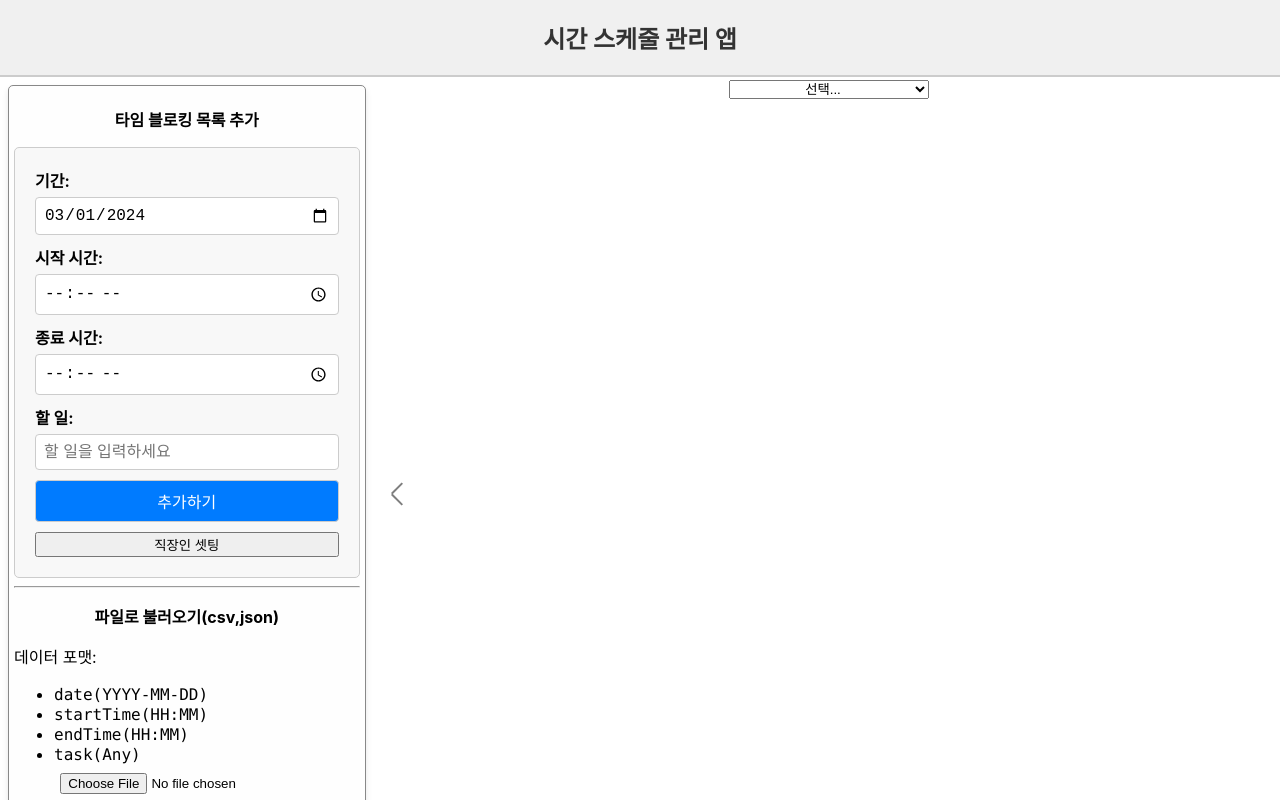
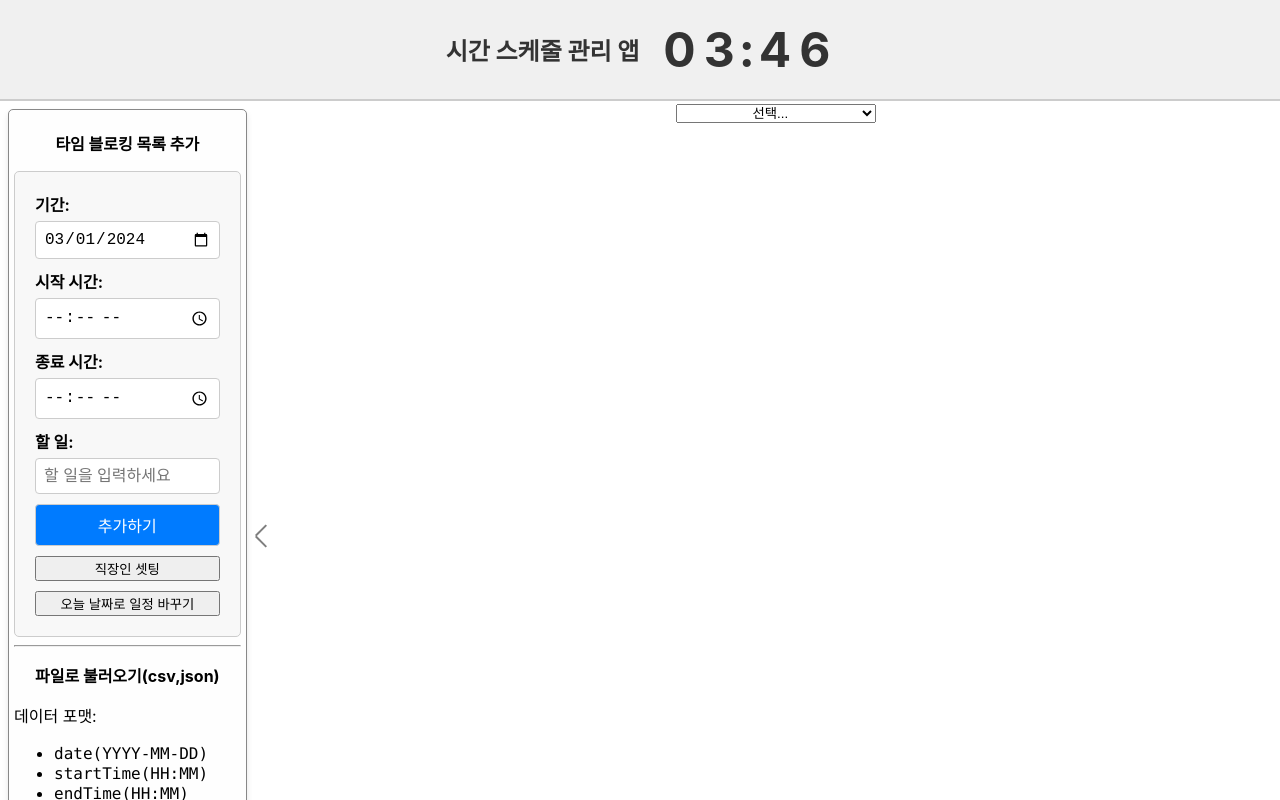
Before and after one commit to sungreong/react-time-block-schedule, a React (Create React App) app in the folder Project/ReactJS/time-blocking-app/: page / in a window 1280 px wide. Shown: the top 800 px of the page. Built offline with nearby package versions, Linux system fonts and the light colour scheme.

Commit message:
modify app

```diff
--- a/Project/ReactJS/time-blocking-app/src/App.css
+++ b/Project/ReactJS/time-blocking-app/src/App.css
@@ -238,8 +238,8 @@
   width: 1%; /* 전체 너비의 5% */
   min-width: 15px; /* 최소 너비 */
   opacity: 0.5; /* 기본 투명도 */
-  padding-left: 5px; /* 왼쪽 패딩 */
-  padding-right: 5px; /* 오른쪽 패딩 */
+  padding-left: 1px; /* 왼쪽 패딩 */
+  padding-right: 1px; /* 오른쪽 패딩 */
   transition: opacity 0.3s ease, border 0.3s ease; /* 투명도와 테두리 변경 애니메이션 */
   border: 2px solid transparent; /* 초기 테두리 설정, 투명 */
 
@@ -312,6 +312,6 @@
   }
 
   .toggle-container {
-    width: 10%; /* 모바일에서의 toggle 버튼 크기 조정 */
+    width: 1%; /* 모바일에서의 toggle 버튼 크기 조정 */
   }
 }
--- a/Project/ReactJS/time-blocking-app/src/App.js
+++ b/Project/ReactJS/time-blocking-app/src/App.js
@@ -3,6 +3,7 @@ import TimeBlockForm from './components/TimeBlockForm';
 import TimeBlockDisplay from './components/TimeBlockDisplay';
 import TimeBlocksClock from './components/TimeBlocksPieChart';
 import MyCalendar from './components/Calendar';
+import DigitalClock from './components/DigitalClock';
 import './App.css';
 import 'react-big-calendar/lib/css/react-big-calendar.css';
 
@@ -92,6 +93,11 @@ function App() {
   const addBlocks = (newBlocks) => {
     setBlocks(currentBlocks => [...currentBlocks, ...newBlocks]);
   };
+  const updateBlocksDate = (newDate) => {
+    setBlocks(currentBlocks =>
+      currentBlocks.map(block => ({ ...block, date: newDate }))
+    );
+  };
 
   const [selectedDate, setSelectedDate] = useState(''); // 날짜 선택을 위한 상태
   const selectRef = useRef(null); // select 요소에 대한 참조 생성
@@ -135,7 +141,10 @@ function App() {
     <div className="modal">
           <div className="modal-content">
             <p><strong>타임 블로킹 목록 추가</strong></p>
-            <TimeBlockForm onSubmit={(blocks) => { addBlocks(blocks); toggleModal(); }} />
+            <TimeBlockForm
+            onSubmit={(blocks) => { addBlocks(blocks); toggleModal(); }}
+            onUpdateDate={updateBlocksDate} // 여기에 추가
+            />
             <hr />
             <p><strong>파일로 불러오기(csv,json)</strong></p>
             <div style={{ marginBottom: "10px" }}>
@@ -197,16 +206,25 @@ function App() {
     <div style={{ display: 'flex', flexDirection: 'column', height: '100vh' }}>
         {/* 왼쪽 패널 */}
         <div style={{
-            textAlign: 'center',
+          display: 'flex', // Flexbox 레이아웃 적용
+          justifyContent: 'center', // 가로축 중앙 정렬
+          alignItems: 'center', // 세로축 중앙 정렬
+          padding: '20px', // 상하좌우 여백
+          backgroundColor: '#f0f0f0', // 배경색
+          color: '#333', // 글자색
+          borderBottom: '2px solid #ccc', // 하단 테두리
+        }}>
+          <div style={{
+            marginRight: '20px', // 시계와 제목 사이 간격
             fontSize: '24px', // 글자 크기
             fontWeight: 'bold', // 글자 굵기
-            padding: '20px', // 상하좌우 여백
-            backgroundColor: '#f0f0f0', // 배경색
-            color: '#333', // 글자색
-            borderBottom: '2px solid #ccc' // 하단 테두리
-          }}>시간 스케줄 관리 앱</div>
+          }}>
+            시간 스케줄 관리 앱
+          </div>
+          <DigitalClock />
+        </div>
         <div style={{ display: 'flex', flex: 1 }}>
-          <div style={{ width: isCollapsed ? '0%' : (isMobile ? '50%' : '30%'), transition: 'width 0.3s', overflow: 'hidden' }}>
+          <div style={{ width: isCollapsed ? '0%' : (isMobile ? '50%' : '20%'), transition: 'width 0.3s', overflow: 'hidden' }}>
             {!isCollapsed && (
               <>
                 <ModalDiv />
@@ -215,7 +233,7 @@ function App() {
           </div>
             {/* 오른쪽 패널 */}
           <ToggleArrow />
-          <div style={{ width: isCollapsed ? '95%' : (isMobile ? '45%' : '65%'), transition: 'width 0.3s' }}>
+          <div style={{ width: isCollapsed ? '95%' : (isMobile ? '45%' : '80%'), transition: 'width 0.3s' }}>
             <div>
             <div className="centered-container">
               <select value={selectedOption} onChange={e => setSelectedOption(e.target.value)} className="select-box">
--- /dev/null
+++ b/Project/ReactJS/time-blocking-app/src/components/DigitalClock.css
@@ -0,0 +1,26 @@
+/* DigitalClock 컴포넌트의 스타일 */
+.clock-container {
+  display: flex; /* Flexbox 레이아웃 적용 */
+  justify-content: center; /* 가로축에서 중앙 정렬 */
+  align-items: center; /* 세로축에서 중앙 정렬 */
+  font-size: 48px;
+  font-weight: bold;
+
+}
+
+.number-slide {
+  display: inline-block;
+  margin: 0 4px;
+  animation: slide 0.5s ease-in-out;
+  align-items: center; /* 세로축에서 중앙 정렬 */
+  justify-content: center; /* 가로축에서 중앙 정렬 */
+}
+
+@keyframes slide {
+  from {
+    transform: translateY(100%) translateX(0);
+  }
+  to {
+    transform: translateY(-10%) translateX(0); /* 예시로, 최종 위치를 조금 위로 조정 */
+  }
+}
--- /dev/null
+++ b/Project/ReactJS/time-blocking-app/src/components/DigitalClock.js
@@ -0,0 +1,34 @@
+import React, { useState, useEffect } from 'react';
+import './DigitalClock.css'; // CSS 파일 임포트
+function DigitalClock() {
+  const [hour, setHour] = useState('');
+  const [minute, setMinute] = useState('');
+
+  useEffect(() => {
+    const updateClock = () => {
+      const now = new Date();
+      const newHour = String(now.getHours()).padStart(2, '0');
+      const newMinute = String(now.getMinutes()).padStart(2, '0');
+
+      if (newHour !== hour) setHour(newHour);
+      if (newMinute !== minute) setMinute(newMinute);
+    };
+
+    updateClock();
+    const intervalId = setInterval(updateClock, 1000);
+
+    return () => clearInterval(intervalId);
+  }, [hour, minute]);
+
+  return (
+    <div className="clock-container">
+      <div className="number-slide">{hour[0]}</div>
+      <div className="number-slide">{hour[1]}</div>
+      <span>:</span>
+      <div className="number-slide">{minute[0]}</div>
+      <div className="number-slide">{minute[1]}</div>
+    </div>
+  );
+}
+
+export default DigitalClock;
--- a/Project/ReactJS/time-blocking-app/src/components/TimeBlockForm.js
+++ b/Project/ReactJS/time-blocking-app/src/components/TimeBlockForm.js
@@ -1,15 +1,24 @@
 import React, { useState, useEffect } from 'react';
 
-function TimeBlockForm({ onSubmit }) {
+function current_date() {
+  const today = new Date();
+  const timeZone = Intl.DateTimeFormat().resolvedOptions().timeZone;
+  const localDate = today.toLocaleDateString('en-CA', { timeZone: timeZone });
+  return localDate;
+
+}
+
+function TimeBlockForm({ onSubmit , onUpdateDate  }) {
   const [date, setDate] = useState(''); // 날짜 상태 추가
   const [startTime, setStartTime] = useState('');
   const [endTime, setEndTime] = useState('');
   const [task, setTask] = useState('');
 
+
   useEffect(() => {
     // 오늘 날짜 설정
-    const today = new Date().toISOString().split('T')[0];
-    setDate(today);
+    const localDate = current_date()
+    setDate(localDate); // 'YYYY-MM-DD' 형식의 날짜로 상태 업데이트
   }, []);
 
   const handleSubmit = (e) => {
@@ -50,6 +59,12 @@ function TimeBlockForm({ onSubmit }) {
       setStartTime(newEndTime);
     }
   };
+  // 오늘 날짜로 일정 바꾸기 버튼 클릭 시
+  const handleTodaySetting = () => {
+    const today = current_date();
+    onUpdateDate(today); // 오늘 날짜로 모든 블록 업데이트
+
+  }
   return (
     <form onSubmit={handleSubmit} className="time-block-form">
       <div className="form-group">
@@ -95,6 +110,11 @@ function TimeBlockForm({ onSubmit }) {
       </div>
       <button type="submit" className="submit-btn">추가하기</button>
       <button type="button" onClick={handleWorkdaySetting} className="preset-btn">직장인 셋팅</button>
+      <button
+      type="button"
+      className='preset-btn'
+      onClick={handleTodaySetting}
+      >오늘 날짜로 일정 바꾸기</button>
     </form>
   );
 }
```
